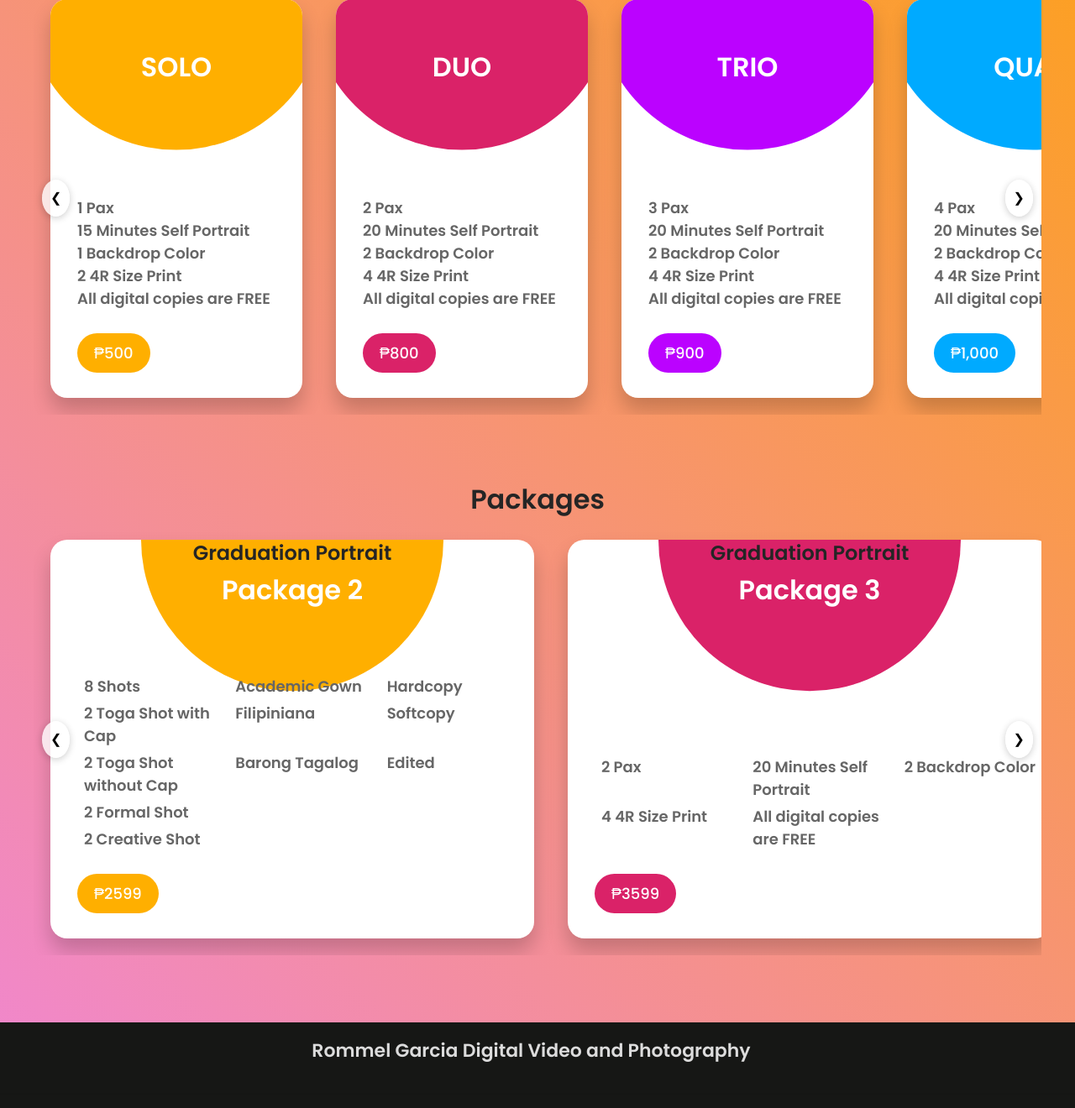
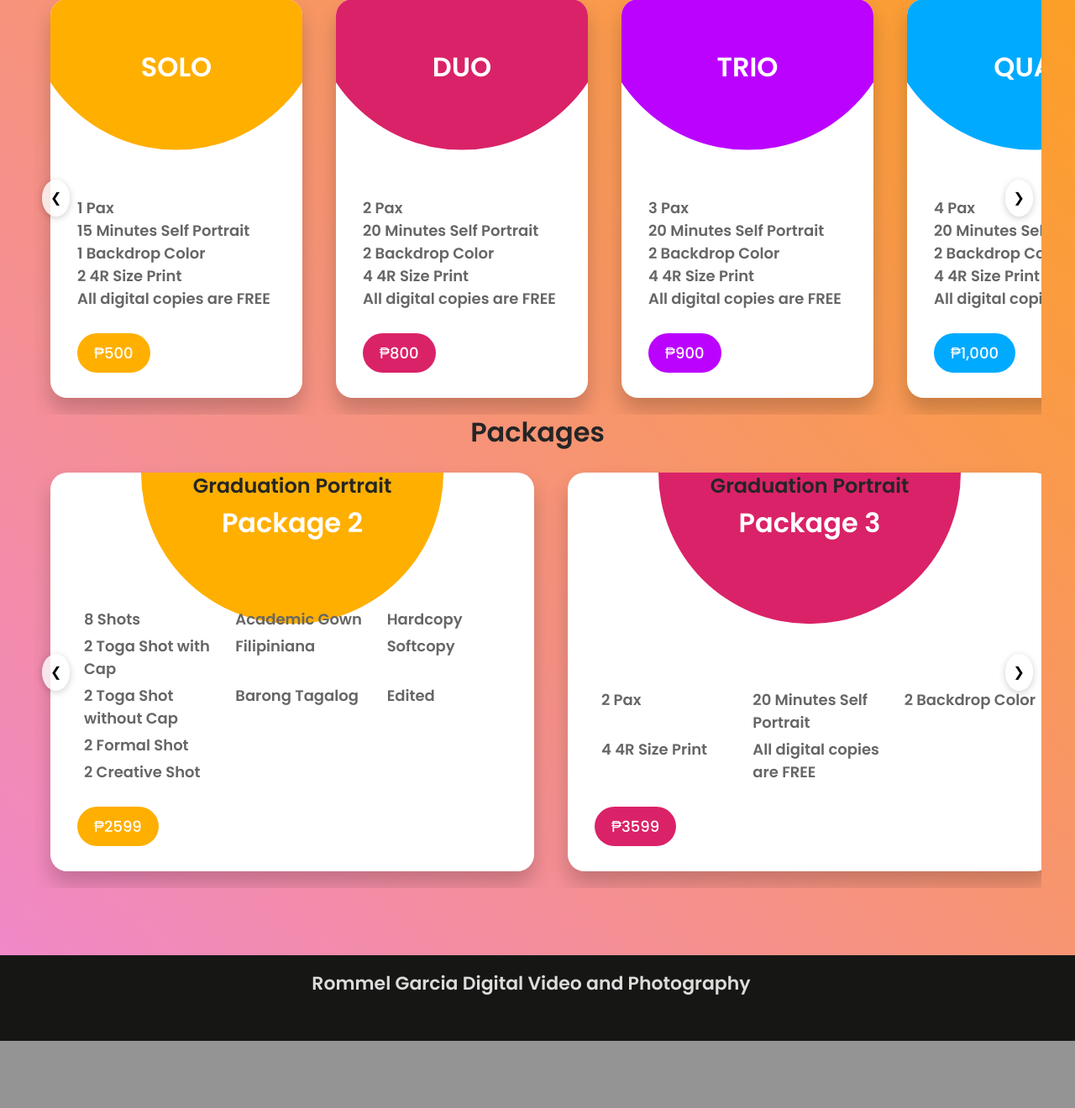
Before and after one commit to AsKm3wHy/Rommel_Garcia, a PHP site: page / in a window 1280 px wide. Shown: the part 1031-2351 px from the top of the page at 84% size. After the commit the page ends 2271 px from the top, so only its background shows below. Run offline with PHP 8.4, Linux system fonts and the light colour scheme; some libraries are stand-ins or nearby versions; some web fonts are replaced.

Commit message:
visual bug fix

```diff
--- a/index.php
+++ b/index.php
@@ -279,9 +279,6 @@
             <button id="prev" class="slider-button" onclick="slide(-1)">&#10094;</button>
             <button id="next" class="slider-button" onclick="slide(1)">&#10095;</button>
         </div>
-    </section>
-
-    <section class="pricing" style="padding:0!important;padding-bottom:5em!important;">
         <div class="container" data-aos="zoom-in-left" data-aos-duration="1000">
             <h2>Packages</h2>
         </div>
@@ -418,10 +415,6 @@
     </section>
 
 
-
-
-
-
     <footer>
         <div class="wrapper">
             <div class="containerUp">
```
Lines whose indentation alone changed are shown as unchanged.
